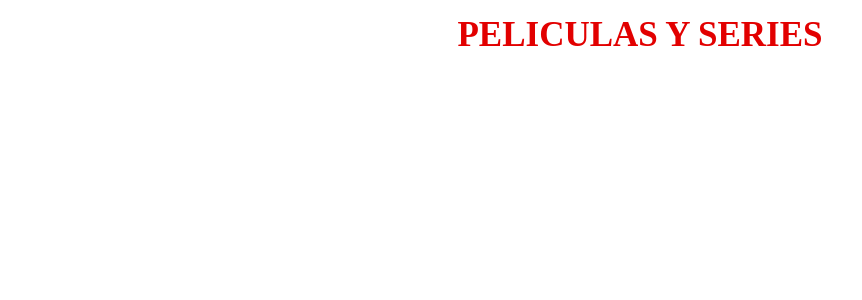
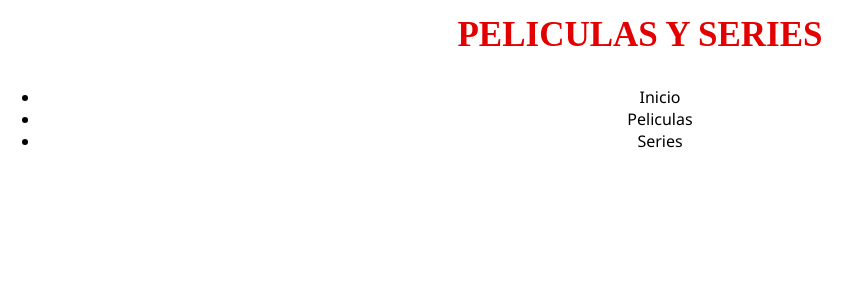
Before and after one commit to Gusy3/angular-pelis-series, an Angular app in the folder PelisySeries/: page / in a window 1280 px wide. Shown: the top 300 px of the page, without its empty margins (0-862 px from the left). Built offline with nearby package versions, Linux system fonts and the light colour scheme.

Commit message:
Creado componente menu y añadido a app.component.html

```diff
--- a/PelisySeries/src/app/app.component.html
+++ b/PelisySeries/src/app/app.component.html
@@ -1,4 +1,7 @@
 <!-- HEADER -->
 <app-header></app-header>
 
+<!-- MENU -->
+<app-menu></app-menu>
+
 <router-outlet></router-outlet>
--- a/PelisySeries/src/app/app.module.ts
+++ b/PelisySeries/src/app/app.module.ts
@@ -4,11 +4,13 @@ import { BrowserModule } from '@angular/platform-browser';
 import { AppRoutingModule } from './app-routing.module';
 import { AppComponent } from './app.component';
 import { HeaderComponent } from './components/header/header.component';
+import { MenuComponent } from './components/menu/menu.component';
 
 @NgModule({
   declarations: [
     AppComponent,
-    HeaderComponent
+    HeaderComponent,
+    MenuComponent
   ],
   imports: [
     BrowserModule,
--- /dev/null
+++ b/PelisySeries/src/app/components/menu/menu.component.html
@@ -0,0 +1,12 @@
+<div id="slider" class="slider">
+
+    <!-- MENU -->
+    <nav id="menu">
+        <ul>
+            <li><a>Inicio</a></li>
+            <li><a>Peliculas</a></li>
+            <li><a>Series</a></li>
+        </ul>
+    </nav>
+
+</div>
--- /dev/null
+++ b/PelisySeries/src/app/components/menu/menu.component.ts
@@ -0,0 +1,15 @@
+import { Component, OnInit } from '@angular/core';
+
+@Component({
+  selector: 'app-menu',
+  templateUrl: './menu.component.html',
+  styleUrls: ['./menu.component.css']
+})
+export class MenuComponent implements OnInit {
+
+  constructor() { }
+
+  ngOnInit(): void {
+  }
+
+}
```
Also changed, not shown: PelisySeries/src/app/components/menu/menu.component.css (added), 1 other file (tests, documents, lock files or other folders).
